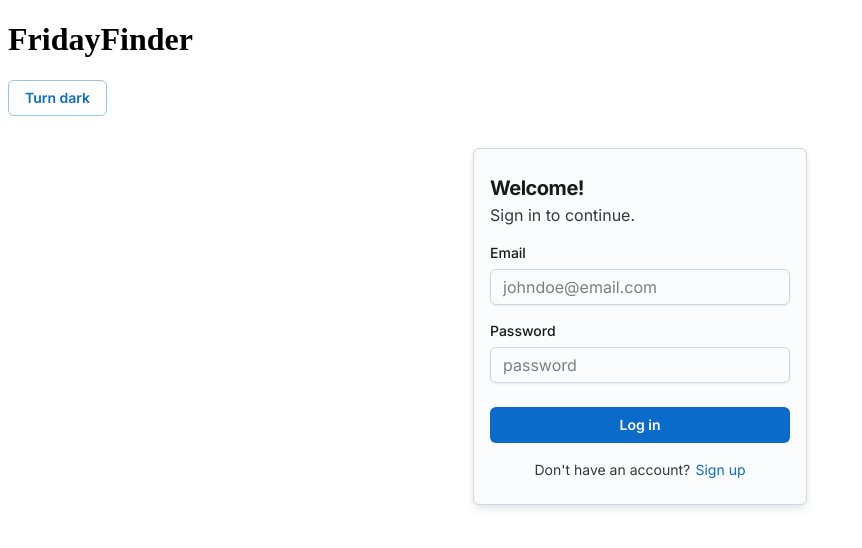
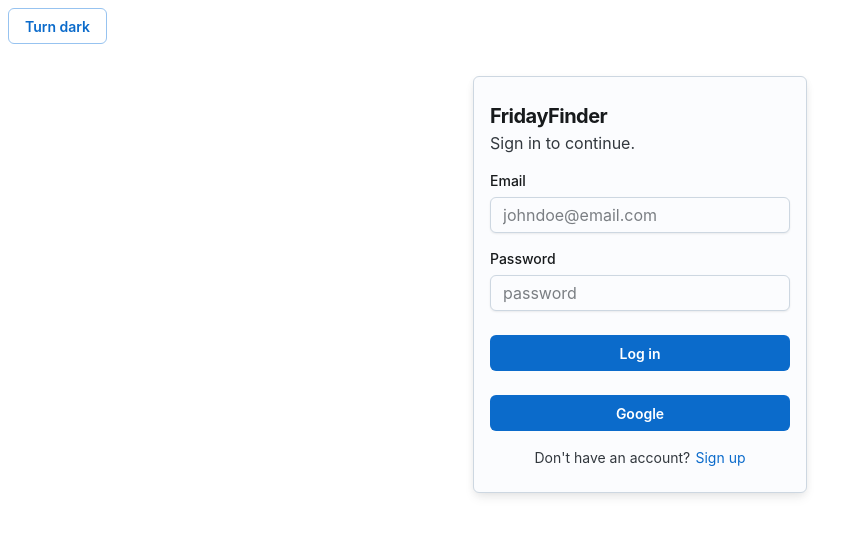
Before and after one commit to CSE115-project/nextjs-ff, a Next.js app: page / in a window 1280 px wide. Shown: the top 548 px of the page, without its empty margins (0-862 px from the left). Built offline with nearby package versions, Linux system fonts and the light colour scheme; no server answers.

Commit message:
add login component from joyUI to landing page (#3)

```diff
--- a/pages/index.js
+++ b/pages/index.js
@@ -1,6 +1,5 @@
 import Head from "next/head";
-import Image from "next/image";
-import { Inter } from "next/font/google";
+import { Roboto } from "next/font/google";
 
 import "@fontsource/public-sans";
 import Login from "./Login";
@@ -29,7 +28,10 @@ onAuthStateChanged(auth, (user) => {
   }
 });
 
-const inter = Inter({ subsets: ["latin"] });
+const inter = Roboto({
+  subsets: ["latin"],
+  weight: ["100", "300", "400", "500", "700", "900"],
+});
 
 export default function Home() {
   return (
@@ -41,7 +43,6 @@ export default function Home() {
         <link rel="icon" href="/favicon.ico" />
       </Head>
       <main>
-        <h1>FridayFinder</h1>
         <Login></Login>
       </main>
     </>
--- a/pages/login.js
+++ b/pages/login.js
@@ -55,7 +55,7 @@ export default function Login() {
         >
           <div>
             <Typography level="h4" component="h1">
-              <b>Welcome!</b>
+              <b>FridayFinder</b>
             </Typography>
             <Typography level="body2">Sign in to continue.</Typography>
           </div>
@@ -79,6 +79,7 @@ export default function Login() {
           </FormControl>
 
           <Button sx={{ mt: 1 /* margin top */ }}>Log in</Button>
+          <Button sx={{ mt: 1 /* margin top */ }}>Google</Button>
           <Typography
             endDecorator={<Link href="/sign-up">Sign up</Link>}
             fontSize="sm"
```
